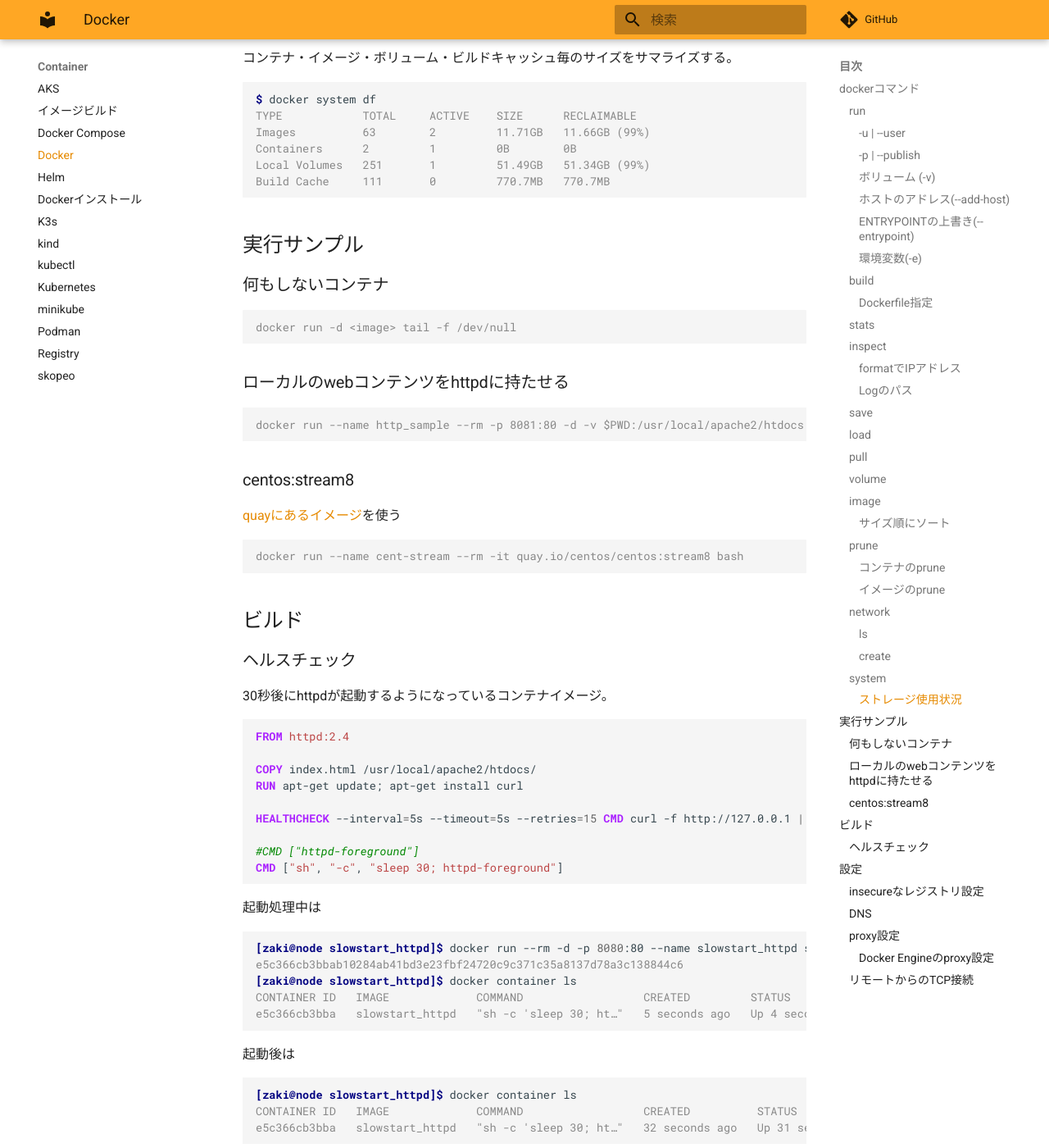
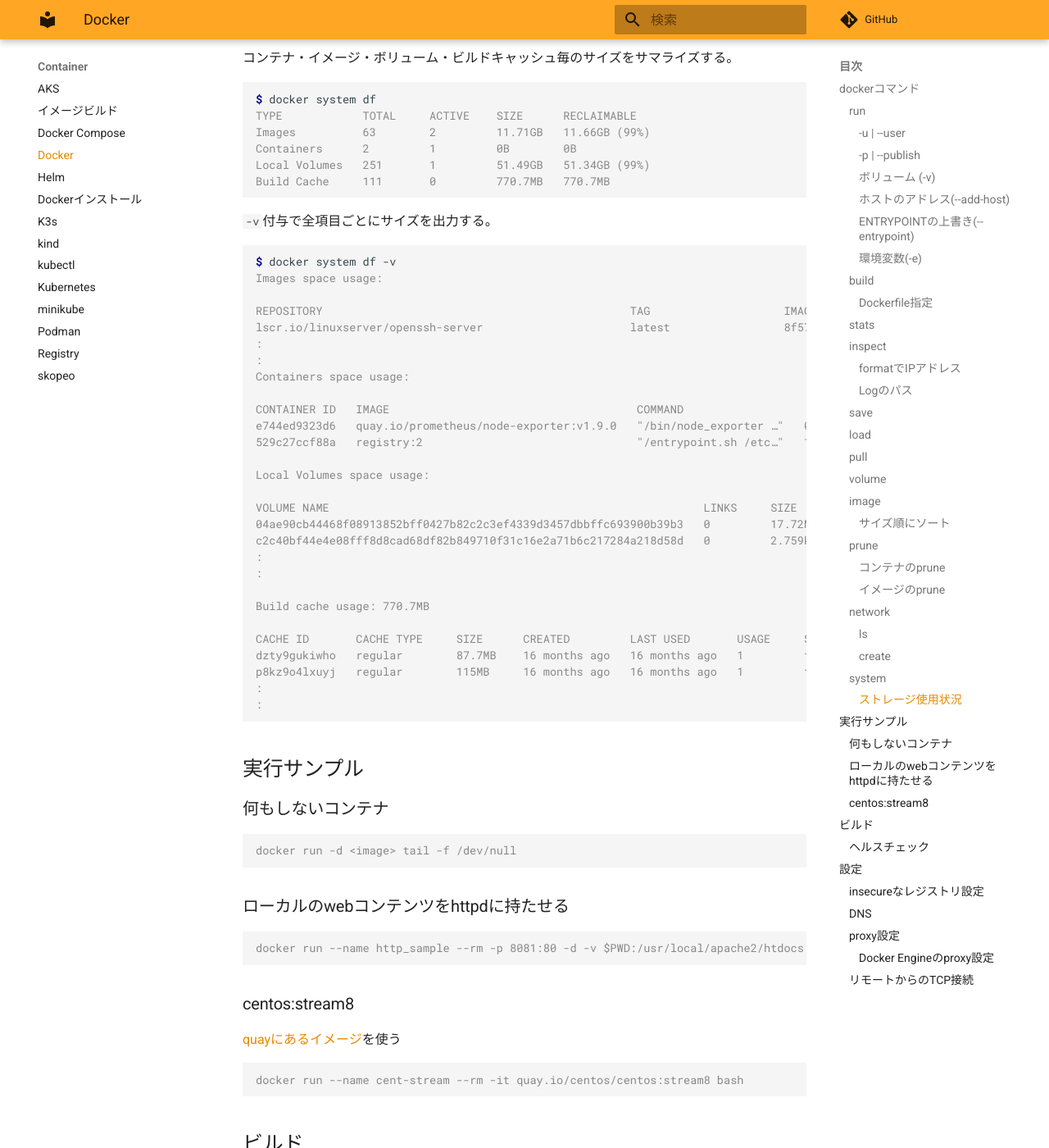
Before and after one commit to zaki-lknr/docs, an MkDocs documentation site: the page built from docs/Container/docker.md, in a window 1280 px wide and 1400 px high, scrolled down 5281 px. Shown: the whole window at 82% size. Built offline with MkDocs 1.6.1 and Material for MkDocs 9.7.7, drawn with Linux system fonts in a browser that asks for light colours; comment, search, counter and statistics services are not loaded.

Commit message:
add: container/docker: system df -v

````diff
--- a/docs/Container/docker.md
+++ b/docs/Container/docker.md
@@ -269,6 +269,39 @@ Local Volumes   251       1         51.49GB   51.34GB (99%)
 Build Cache     111       0         770.7MB   770.7MB
 ```
 
+`-v`付与で全項目ごとにサイズを出力する。
+
+```console
+$ docker system df -v
+Images space usage:
+
+REPOSITORY                                              TAG                    IMAGE ID       CREATED         SIZE      SHARED SIZE   UNIQUE SIZE   CONTAINERS
+lscr.io/linuxserver/openssh-server                      latest                 8f57469f6bb9   4 weeks ago     35MB      0B            34.99MB       0
+:
+:
+Containers space usage:
+
+CONTAINER ID   IMAGE                                     COMMAND                   LOCAL VOLUMES   SIZE      CREATED         STATUS                     NAMES
+e744ed9323d6   quay.io/prometheus/node-exporter:v1.9.0   "/bin/node_exporter …"   0               0B        8 weeks ago     Up 6 days                  node_exporter
+529c27ccf88a   registry:2                                "/entrypoint.sh /etc…"   1               0B        14 months ago   Exited (2) 14 months ago   registry
+
+Local Volumes space usage:
+
+VOLUME NAME                                                        LINKS     SIZE
+04ae90cb44468f08913852bff0427b82c2c3ef4339d3457dbbffc693900b39b3   0         17.72MB
+c2c40bf44e4e08fff8d8cad68df82b849710f31c16e2a71b6c217284a218d58d   0         2.759kB
+:
+:
+
+Build cache usage: 770.7MB
+
+CACHE ID       CACHE TYPE     SIZE      CREATED         LAST USED       USAGE     SHARED
+dzty9gukiwho   regular        87.7MB    16 months ago   16 months ago   1         false
+p8kz9o4lxuyj   regular        115MB     16 months ago   16 months ago   1         false
+:
+:
+```
+
 ## 実行サンプル
 
 ### 何もしないコンテナ
````
